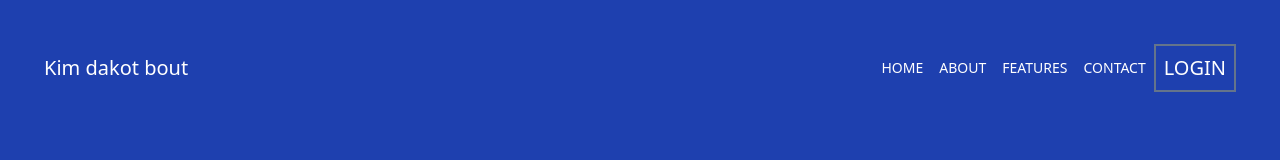
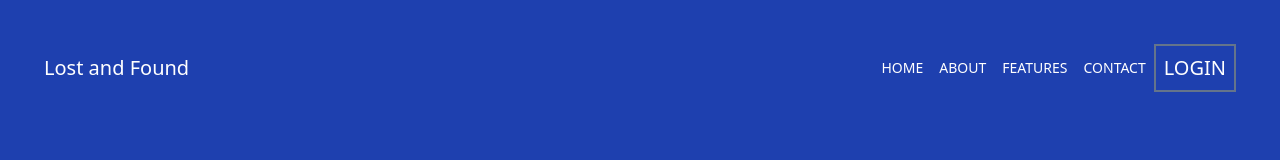
Before and after one commit to Jhay1413/L-F-client, a React (Vite) app: page / in a window 1280 px wide. Shown: the top 160 px of the page. Built offline with nearby package versions, Linux system fonts and the light colour scheme.

Commit message:
fixed title in landingpage

```diff
--- a/src/components/LandingPage/LandingPageHeader.jsx
+++ b/src/components/LandingPage/LandingPageHeader.jsx
@@ -12,7 +12,7 @@ const LandingHeader = () => {
                         <div className='flex flex-col lg:justify-between w-full flex-col lg:flex-row '>
                             <div className='flex items-center justify-between p-2'>
                                 <div className=''>
-                                   Kim dakot bout
+                                   Lost and Found
                                 </div>
 
                                 <div className='lg:hidden items-center justify-center'>
```
